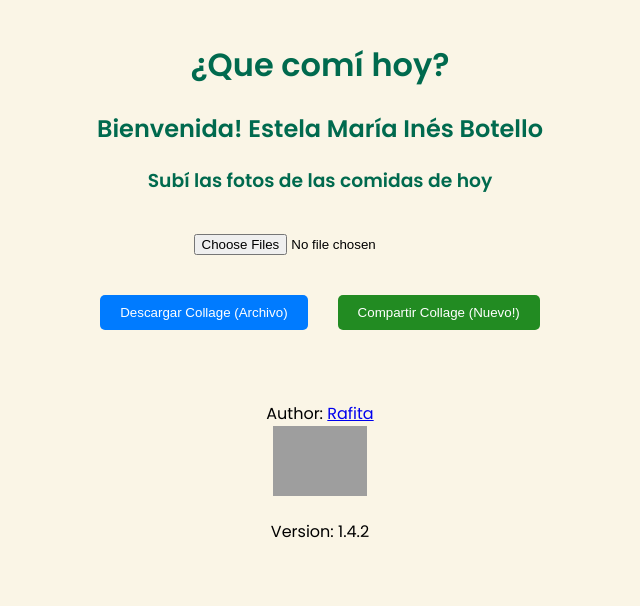
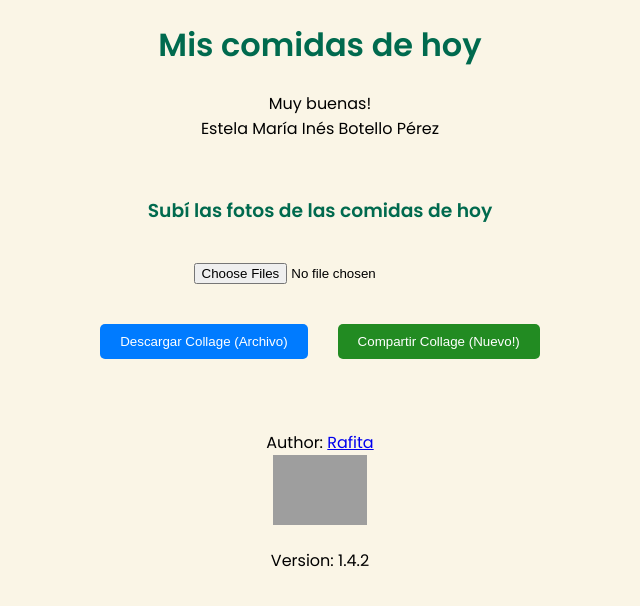
Before and after one commit to rafasanchez14/rafasanchez14.github.io, a website: page index.html in a window 1280 px wide. Shown: the whole page, without its empty margins (320-960 px from the left). Drawn offline with nearby package versions, Linux system fonts and the light colour scheme; grey boxes are pictures that could not be loaded.

Commit message:
Update index.html

```diff
--- a/index.html
+++ b/index.html
@@ -8,9 +8,12 @@
     <link href="https://fonts.googleapis.com/css2?family=Poppins:wght@300;400;600&display=swap" rel="stylesheet">
 </head>
 <body>
+    <h1>Mis comidas de hoy</h1>
+    <p>
+        Muy buenas! <br>
+        Estela María Inés Botello Pérez
+    </p>
     <div class="container">
-        <h1>¿Que comí hoy?</h1>
-        <h2>Bienvenida! Estela María Inés Botello</h2>
         <h3>Subí las fotos de las comidas de hoy</h3>
         <input type="file" id="imageUpload" accept="image/*" multiple>
         <div class="button-container">
```
